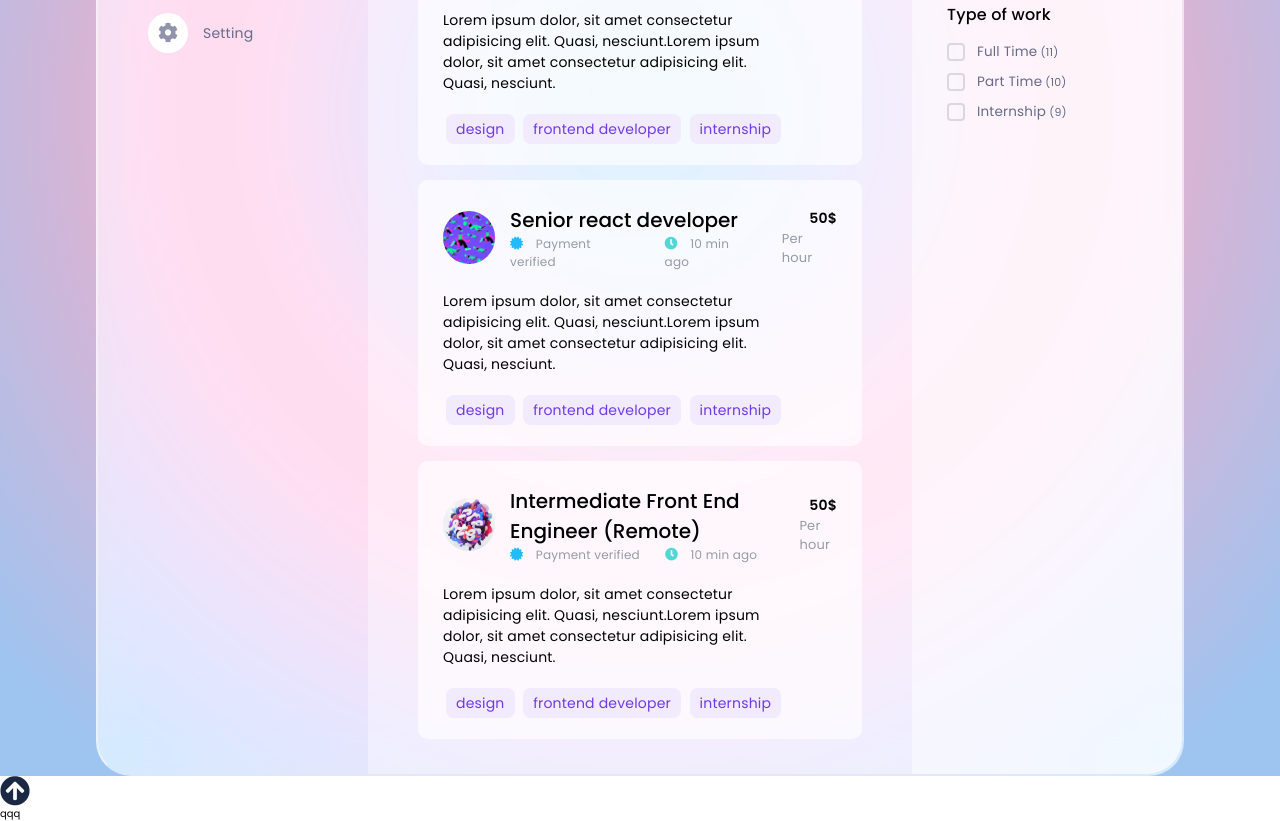
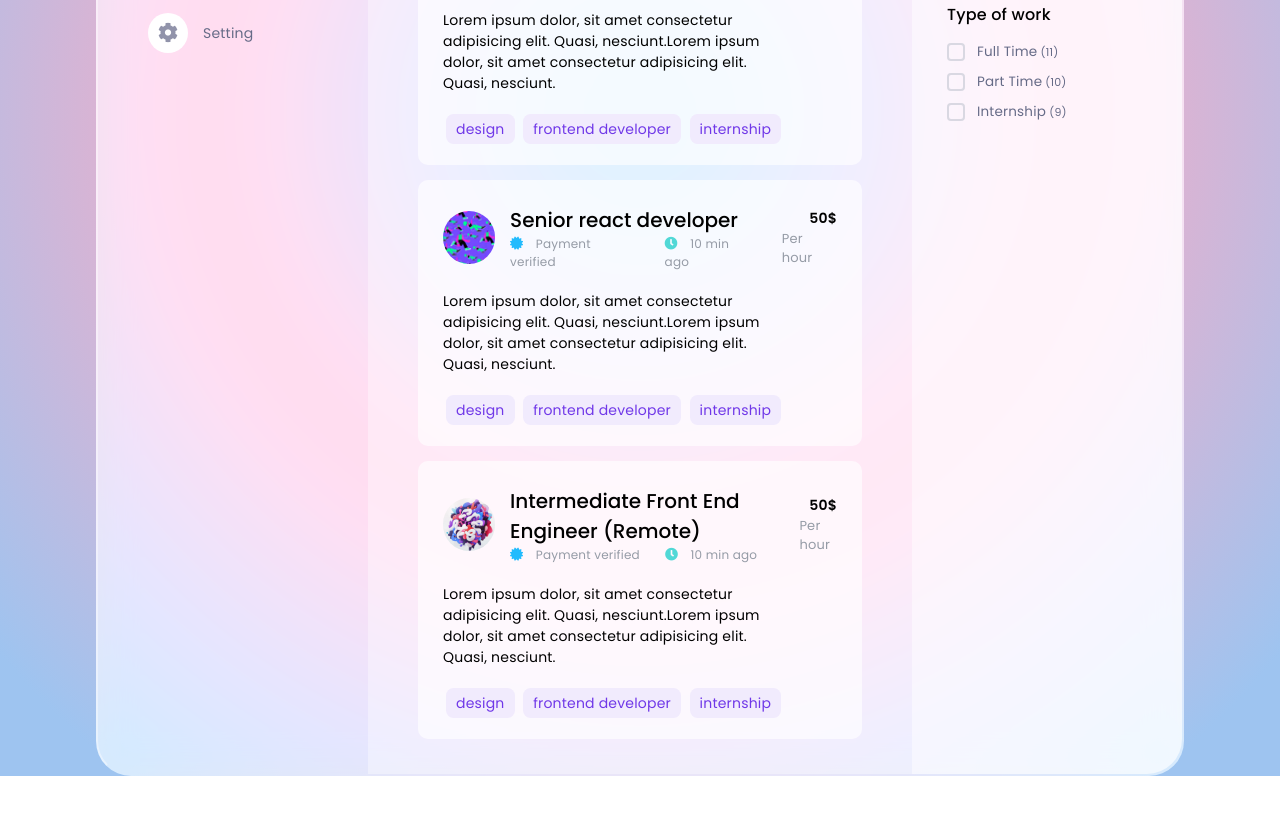
Before and after one commit to mohammadfakhrolahi/Front-end-mentorship-005, a plain HTML site: page index.html in a window 1280 px wide. Shown: the part 551-1372 px from the top of the page. After the commit the page ends 1327 px from the top, so only its background shows below. Drawn offline with Linux system fonts and the light colour scheme.

Commit message:
Updated html

```diff
--- a/index.html
+++ b/index.html
@@ -423,13 +423,11 @@
 
     </main>
 
-    <a href="#go-top" class="go-top-arrow">
+    <!-- <a href="#go-top" class="go-top-arrow">
         <i class="fas fa-arrow-circle-up"></i>
-    </a>
+    </a> -->
 
-    <footer>
-        qqq
-    </footer>
+    <!-- <footer></footer> -->
 </body>
 
 </html>
--- a/styles/globalStyling/_components.scss
+++ b/styles/globalStyling/_components.scss
@@ -94,23 +94,23 @@
 }
 
 // Go top button
-.go-top-arrow {
-  @include flex-justify_center-items_center();
-  width: 3rem;
-  height: 3rem;
+// .go-top-arrow {
+//   @include flex-justify_center-items_center();
+//   width: 3rem;
+//   height: 3rem;
 
-  .fa-arrow-circle-up {
-    @include flex-justify_center-items_center();
-    padding: 1rem;
-    color: $space-cadet;
-    font-size: 3rem;
-  }
+//   .fa-arrow-circle-up {
+//     @include flex-justify_center-items_center();
+//     padding: 1rem;
+//     color: $space-cadet;
+//     font-size: 3rem;
+//   }
 
-  .fa-arrow-circle-up:hover {
-    background: rgba(214, 11, 11, 0.63);
-    backdrop-filter: saturate(180%) blur(1.87rem);
-  }
-}
+//   .fa-arrow-circle-up:hover {
+//     background: rgba(214, 11, 11, 0.63);
+//     backdrop-filter: saturate(180%) blur(1.87rem);
+//   }
+// }
 
 // ---- Checkbox ----
 .checkbox-header {
```
